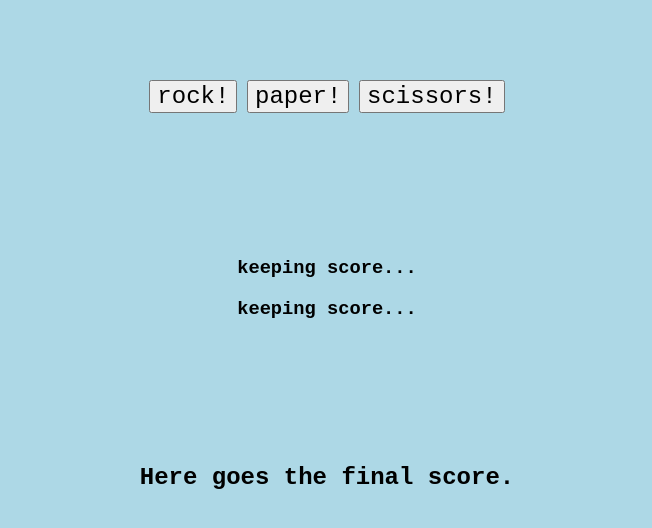
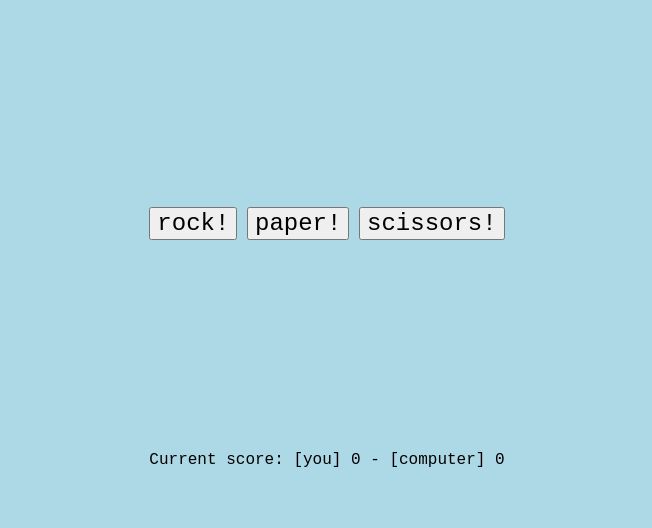
Before and after one commit to arwin4/rock-paper-scissors, a plain HTML site: page index.html in a window 1280 px wide. Both pictures are taken after a click on the button "rock!". Shown: the part 226-754 px from the top of the page, without its empty margins (313-965 px from the left). Drawn offline with Linux system fonts and the light colour scheme; a web font is replaced by a local one.

Commit message:
Implement current score display

```diff
--- a/index.html
+++ b/index.html
@@ -26,11 +26,15 @@
         <button id="paper">paper!</button>
         <button id="scissors">scissors!</button>
     </div>
-    <div class="current-score">
+
+
+
+
+    <!-- <div class="current-score">
         <h3>keeping score...</h3>
-        <h3>keeping score...</h3>
-    </div>
-    <h2 class="final-score">Here goes the final score.</h2>
+        <h3>keeping score...</h3> -->
+    <!-- </div>
+    <h2 class="final-score">Here goes the final score.</h2> -->
 </body>
 
 </html>
--- a/script.js
+++ b/script.js
@@ -2,12 +2,24 @@ let playerWins = 0;
 let computerWins = 0;
 let roundsPlayed = 0;
 
+const body = document.querySelector('body');
+
+const scoreDisplay = document.createElement('div');
+scoreDisplay.textContent = 'Current score:';
+body.appendChild(scoreDisplay);
+
+
 const buttons = document.querySelectorAll('button');
 buttons.forEach((button) => {
-  button.addEventListener('click', () => playRound(button.id));
+  button.addEventListener('click', () => {
+    playRound(button.id);
+    showCurrentScore();
+  });
 });
 
-// showFinalScore(playerWins, computerWins, roundsPlayed);
+function showCurrentScore() {
+  scoreDisplay.textContent = `Current score: [you] ${playerWins} - [computer] ${computerWins}`;
+}
 
 function getComputerChoice() {
   const possibleAttacks = ['rock', 'paper', 'scissors'];
```
